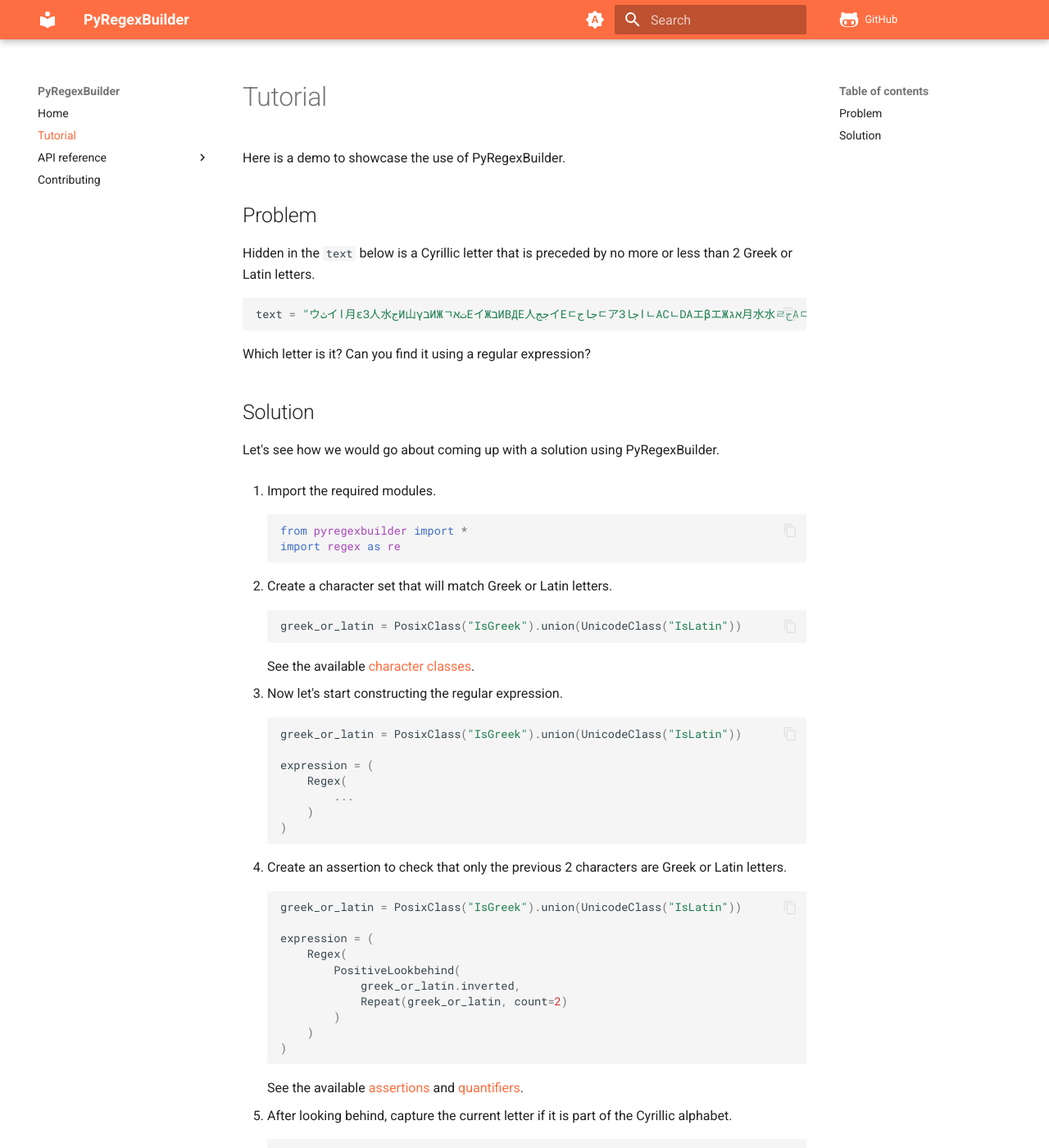
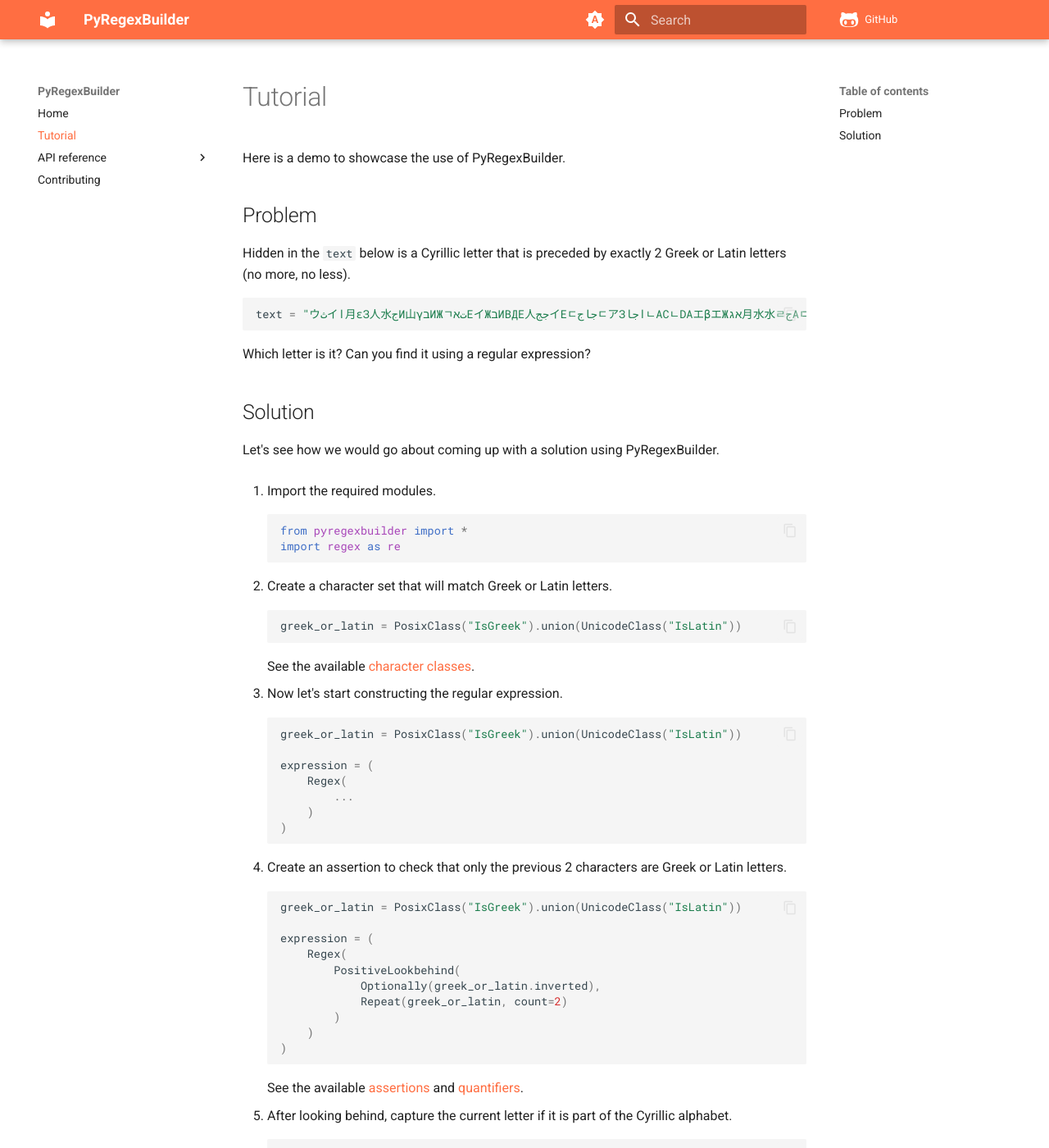
Before and after one commit to jsquaredosquared/PyRegexBuilder, an MkDocs documentation site: the page built from docs/tutorial.md, in a window 1280 px wide and 1400 px high. Shown: the whole window at 82% size. Built offline with MkDocs 1.6.1 and Material for MkDocs 9.7.7, drawn with Linux system fonts in a browser that asks for light colours; comment, search, counter and statistics services are not loaded; some of the changed text lies outside the part shown.

Commit message:
docs: update docs

````diff
--- a/docs/tutorial.md
+++ b/docs/tutorial.md
@@ -4,7 +4,7 @@
 
 ## Problem
 
-Hidden in the `text` below is a Cyrillic letter that is preceded by no more or less than 2 Greek or Latin letters.
+Hidden in the `text` below is a Cyrillic letter that is preceded by exactly 2 Greek or Latin letters (no more, no less).
 
 ```python
 text = "ウثイا月εЗ人水جИ山γבИЖㄱتאEイЖבИBДE人ججイEㄷجاجㄷアЗاجاㄴACㄴDAエβエЖאג月水水ㄹجAㅁDبエα山הبتウИג月Aاイب山αثㄴاИδㄹ水ア人ㄹتεדβE山ㄴבㅁEאЙエㄷ山אباγجウㄹثㅁEЗИ日山イ日ثاㄷβBAㅁЖ水ㅁ山日水ㅁ人Иオבㄴγב月ت月اβアהγبβㄱبИㄱبオتㅁエ水αEتㄷAアדㄱبדDדㄱエㄹ水ثД山ㄱباイβاイ水δㄹЗㄹ月γB山ЗAアイαEИبДجЖεتИγㅁאاオㄷDЙアEεイㄹAثЖדD日山日δδDИCب月ЗבαتγウЖדبج日גBبהイㄱㅁ月月月ЖجBㄱגエבДجבㄱㅁㄱ人"
@@ -51,7 +51,7 @@
     expression = (
         Regex(
             PositiveLookbehind(
-                greek_or_latin.inverted,
+                Optionally(greek_or_latin.inverted),
                 Repeat(greek_or_latin, count=2)
             )
         )
@@ -109,7 +109,7 @@
     expression = (
         Regex(
             PositiveLookbehind(
-                greek_or_latin.inverted,
+                Optionally(greek_or_latin.inverted),
                 Repeat(
                     greek_or_latin,
                     count=2,
````
Also changed, not shown: other parts of docs/tutorial.md (+1 -1 lines), 1 other file.
